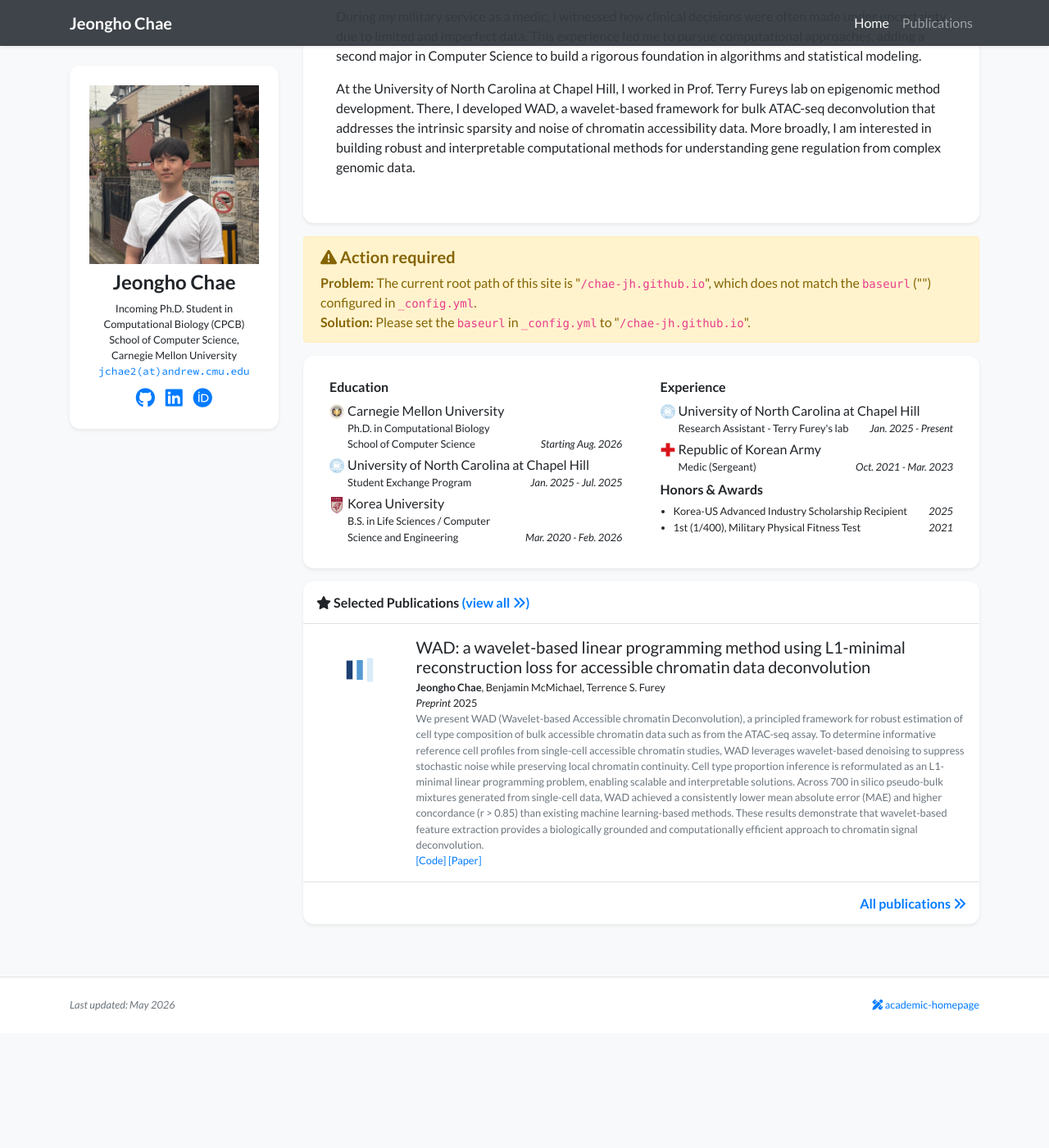
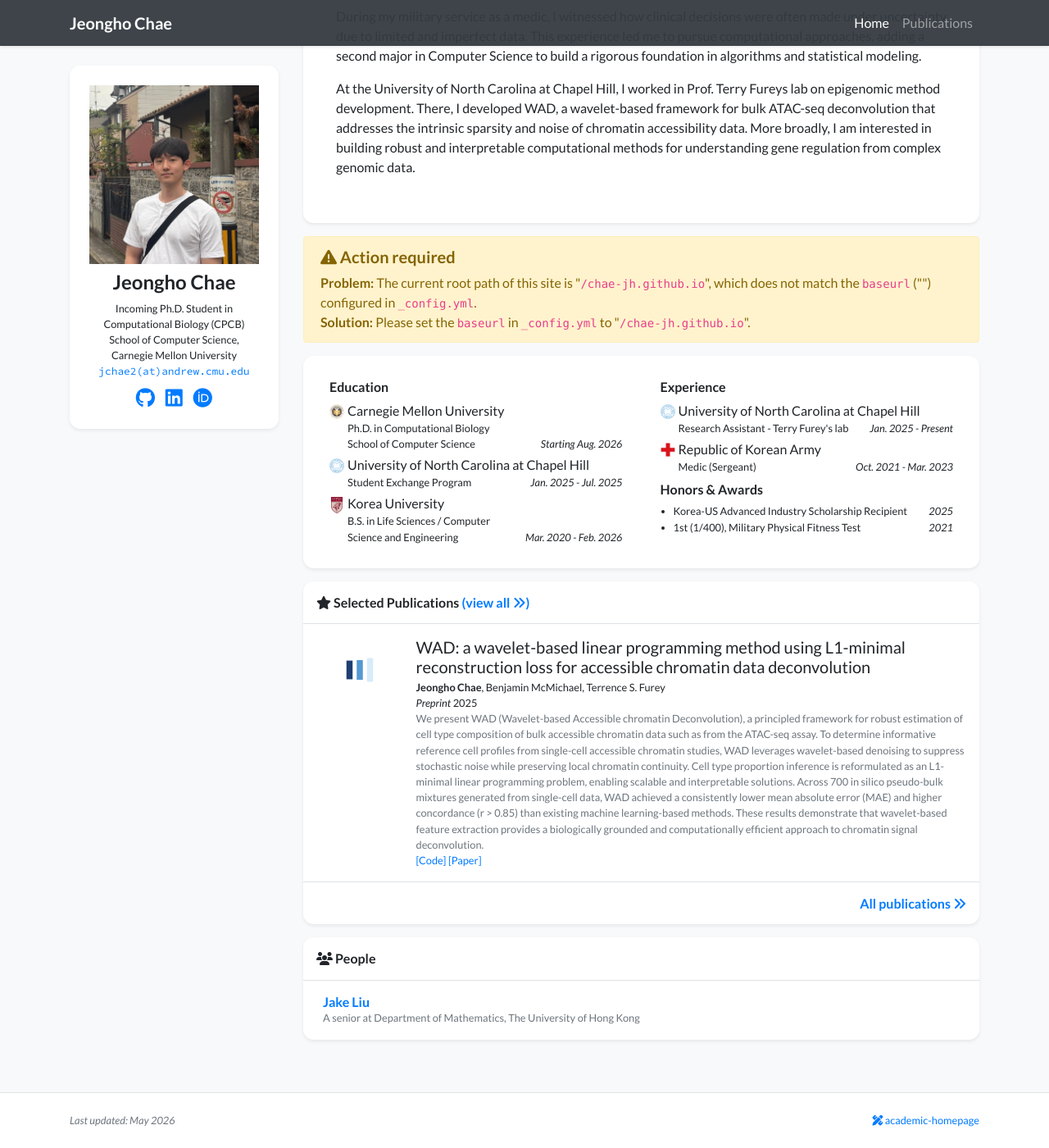
Before and after one commit to chae-jh/chae-jh.github.io, a Jekyll site: the page built from index.html, in a window 1280 px wide and 1400 px high, scrolled down 258 px. Shown: the whole window at 82% size. Built offline with Jekyll 4.4.1, drawn with Linux system fonts in a browser that asks for light colours; nearby versions of some CDN libraries; a style sheet for code colours, icons or effects is not loaded; before the commit the page ends 1518 px from its top, so only the background shows below that.

Commit message:
Update People

```diff
--- a/_data/navigation.yml
+++ b/_data/navigation.yml
@@ -7,5 +7,5 @@
 #  url: /index_layout2
 - name: Publications
   url: /publications
-#- name: Showcase
-#  url: /showcase
+#- name: People
+#  url: /people
--- a/_data/profile.yml
+++ b/_data/profile.yml
@@ -36,8 +36,7 @@
   </p>
 
 portrait_url: /assets/images/photos/portrait.jpg
-portrait_caption: >-
-  Photo by Manja Vitolic on Unsplash (this caption is optional, comment it out to disable).
+portrait_caption:
 
 education:
 - name: Carnegie Mellon University
--- a/assets/css/global.css
+++ b/assets/css/global.css
@@ -96,3 +96,19 @@
     max-width: auto;
     object-fit: contain;
 }
+
+.people-name {
+    margin: 0;
+    padding-left: 0.5rem;
+    font-size: 1rem;
+    font-weight: 700;
+    line-height: 1.3;
+}
+
+.people-position {
+    margin: 0;
+    padding-left: 0.5rem;
+    font-size: 0.8rem;
+    color: #6c757d;
+    line-height: 1.5;
+}
--- a/index.html
+++ b/index.html
@@ -35,5 +35,19 @@
         title='<i class="fas fa-star"></i> Selected Publications'
         %}
         {% endif %}
+        <div class="my-3 p-0 bg-white shadow-sm rounded-xl">
+          <h6 class="border-bottom border-gray p-3 mb-0">
+            <i class="fas fa-users"></i> People
+          </h6>
+
+          <div class="p-3">
+            <div class="people-name">
+              <a href="https://jakeliukayak.com" target="_blank">Jake Liu</a>
+            </div>
+            <div class="people-position">
+              A senior at Department of Mathematics, The University of Hong Kong
+            </div>
+          </div>
+        </div>
     </div>
 </div>
```
